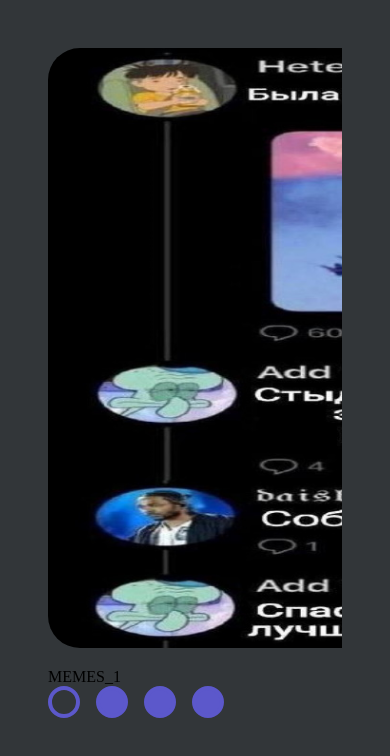
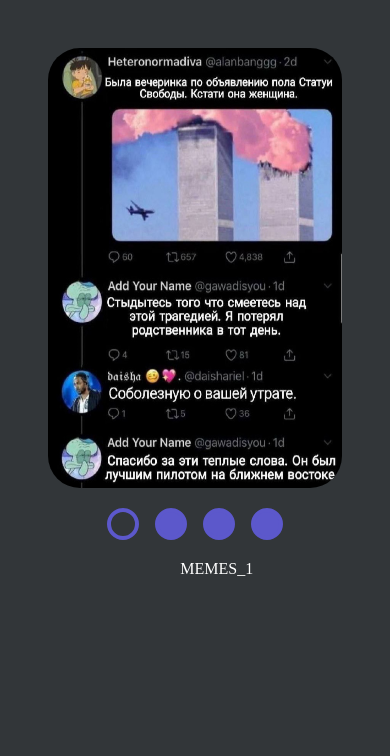
Before and after one commit to wildbober228/cssMemeSlider, a plain HTML site: page cssMemeSlider/index.html in a window 390 px wide. Drawn offline with Linux system fonts and the light colour scheme.

Commit message:
feat: add mobile slider(Sun, Sep 17, 2023 03:21:11 PM)

```diff
--- a/cssMemeSlider/style.css
+++ b/cssMemeSlider/style.css
@@ -15,27 +15,27 @@ body {
 .slider-wrapper {
     position: relative;
 	margin: 0 auto;
-	max-width: 1024px;
+	max-width: 58.125rem;
 }
 
 .slider {
 	position: relative;
     width: 100%;
     overflow: hidden;
-
 }
 
 .slides {
 	display: flex;
     width: 100%;
-    margin-bottom: 20px;
+    margin-bottom: 1.25rem;
 }
 
 .slides input {
-     display: none;
+    display: none;
 }
 
 .slides img{
+    width: 100%;
 	height: 37.5rem;
 	border-radius: 2rem;
     transition: all 0.65s ease;
@@ -58,6 +58,7 @@ body {
 
 .caption {
 	width: 100%;
+    color: #FFF;
 }
 
 
@@ -151,3 +152,33 @@ body {
  .slider :has(#radio-4:checked) + .control-panel .caption-list #caption-1, #caption-3 , #caption-2 {
     display: none;
 }
+
+@media only screen and (max-width: 900px) {
+    .slider-wrapper {
+        position: relative;
+        margin: 0 auto;
+        max-width: 31.25rem;
+    }
+
+    .slides img{
+        width: 100%;
+        height: 27.5rem;
+        border-radius: 2rem;
+        transition: all 0.65s ease;
+    }
+
+    .control-panel {
+        display: flex;
+        flex-direction: column-reverse;
+        flex-wrap: wrap;
+        align-items: center;
+    }
+
+    .caption-list {
+        margin-left: 70%;
+    }
+
+    .dots {
+        margin-bottom: 1.25rem;
+    }
+  }
```
